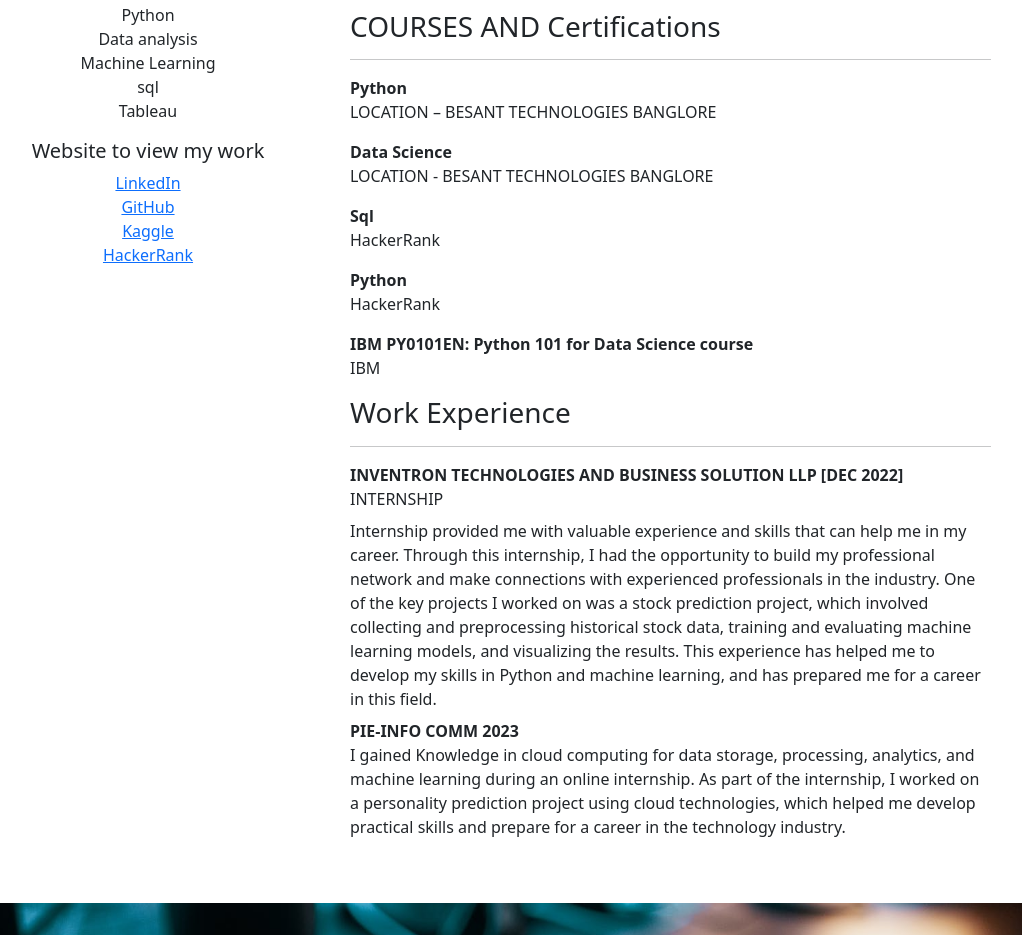
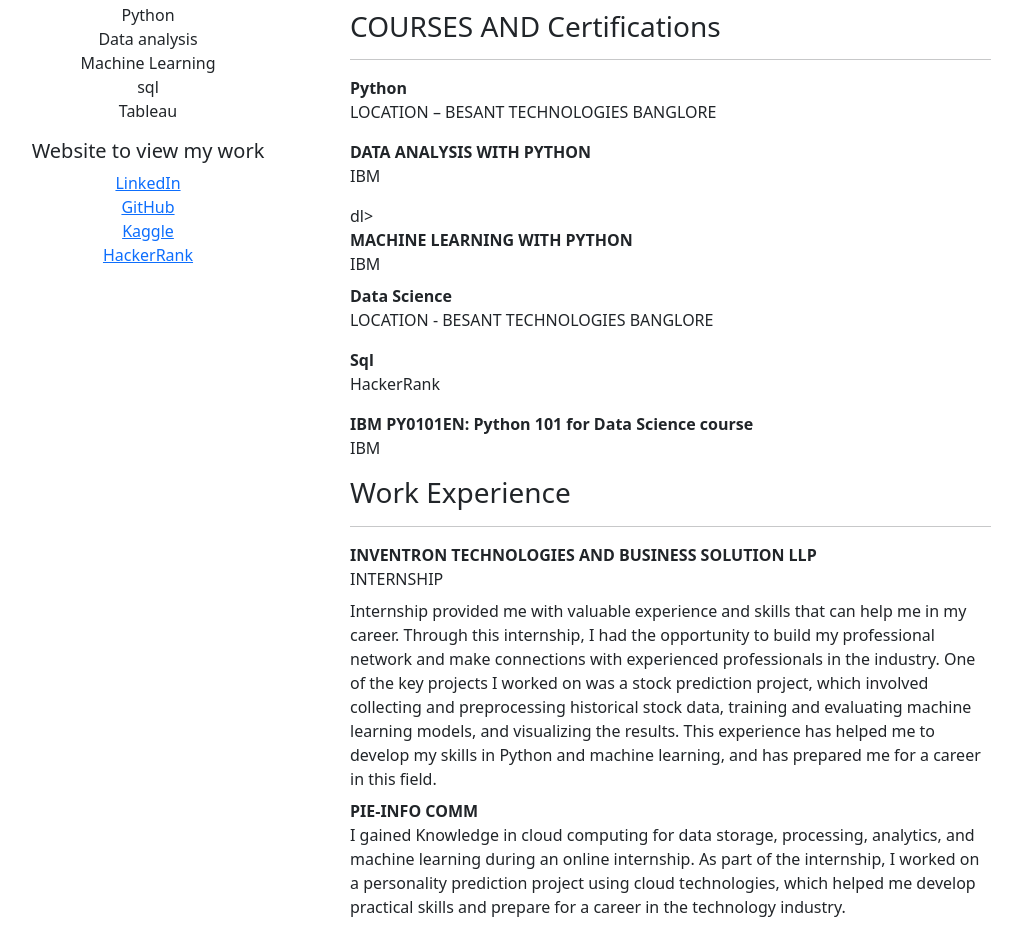
Before and after one commit to Nikitha1203/Data-analyst-portfolio.io, a plain HTML site: page index.html in a window 1280 px wide. Shown: the part 4169-5104 px from the top of the page, without its empty margins (112-1134 px from the left). Drawn offline with nearby package versions, Linux system fonts and the light colour scheme.

Commit message:
Update index.html

```diff
--- a/index.html
+++ b/index.html
@@ -249,6 +249,15 @@
 
             <dd>LOCATION – BESANT TECHNOLOGIES BANGLORE </dd>
           </dl>
+           <dl>
+            <dt>DATA ANALYSIS WITH PYTHON</dt>
+
+            <dd>IBM </dd>
+          </dl>
+          dl>
+            <dt>MACHINE LEARNING WITH PYTHON</dt>
+            <dd>IBM</dd>
+          </dl>
 
           <dl>
             <dt>Data Science</dt>
@@ -259,10 +268,7 @@
             <dt>Sql</dt>
             <dd>HackerRank</dd>
           </dl>
-          <dl>
-            <dt>Python</dt>
-            <dd>HackerRank</dd>
-          </dl>
+
           <dl>
             <dt>IBM PY0101EN: Python 101 for Data Science course</dt>
 
@@ -271,15 +277,14 @@
           <h3>Work Experience</h3>
           <hr>
           <dl>
-            <dt>INVENTRON TECHNOLOGIES AND BUSINESS SOLUTION LLP
-              [DEC 2022]</dt>
+            <dt>INVENTRON TECHNOLOGIES AND BUSINESS SOLUTION LLP</dt>
             <dd>INTERNSHIP</dd>
 
             <dd>
             Internship provided me with valuable experience and skills that can help me in my career. Through this internship, I had the opportunity to build my professional network and make connections with experienced professionals in the industry. One of the key projects I worked on was a stock prediction project, which involved collecting and preprocessing historical stock data, training and evaluating machine learning models, and visualizing the results. This experience has helped me to develop my skills in Python and machine learning, and has prepared me for a career in this field.
 </dd>
 <dl>
-  <dt>PIE-INFO COMM 2023</dt>
+  <dt>PIE-INFO COMM </dt>
   <dd>
     I gained Knowledge in cloud computing for data storage, processing, analytics, and machine learning during an online internship. As part of the internship, I worked on a personality prediction project using cloud technologies, which helped me develop practical skills and prepare for a career in the technology industry.
   </dd>
```
